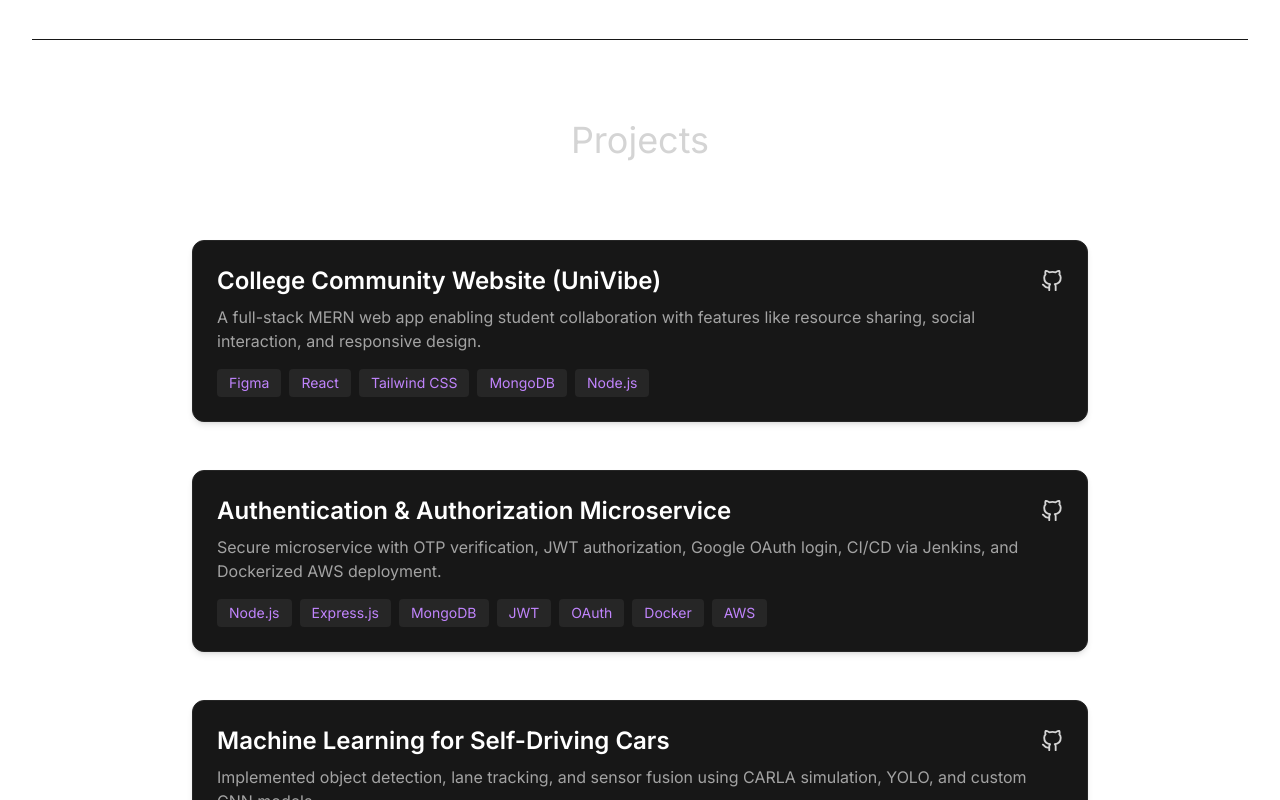
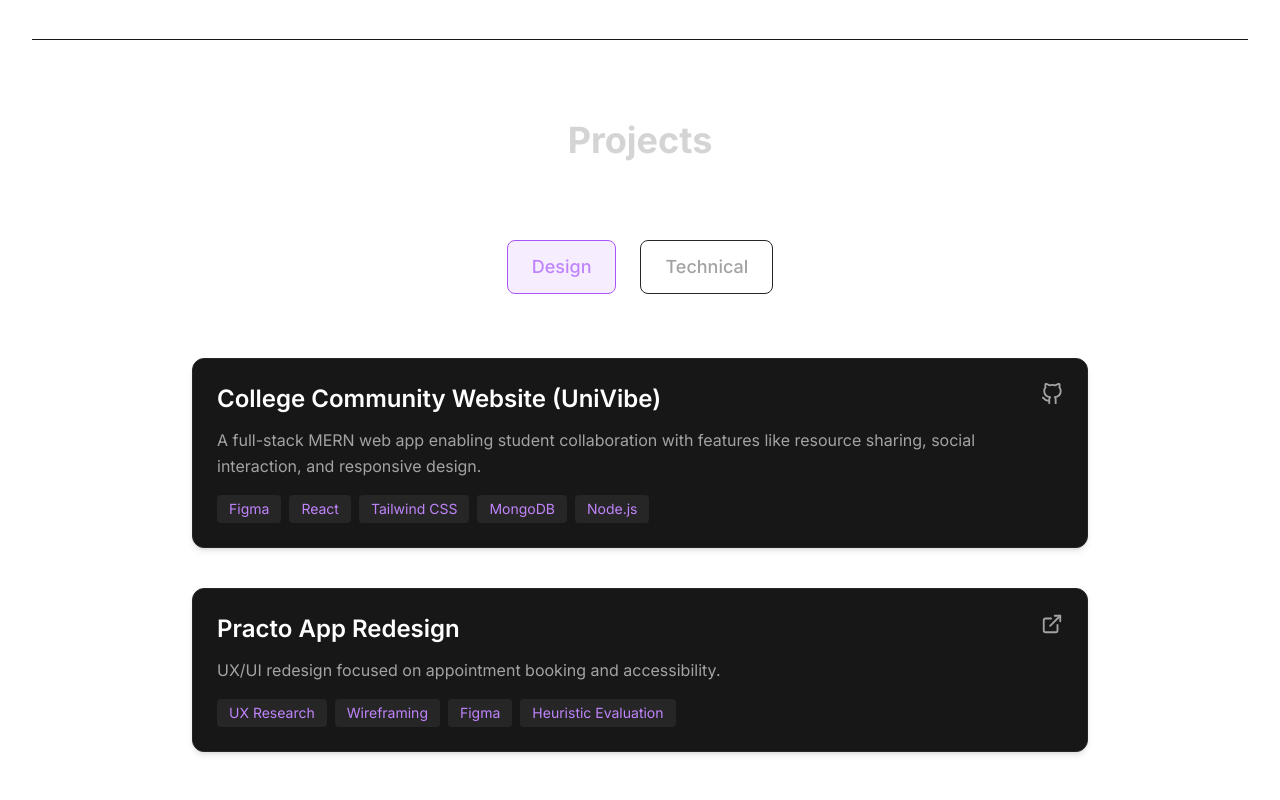
Before and after one commit to MankarGopal/Gopalmankardevfolio, a React (Vite) app: page / in a window 1280 px wide. Shown: the part 1920-2720 px from the top of the page. Built offline with nearby package versions, Linux system fonts and the light colour scheme.

Commit message:
project section ui updated

```diff
--- a/package.json
+++ b/package.json
@@ -17,6 +17,7 @@
     "react-dom": "^19.1.0",
     "react-icons": "^5.5.0",
     "react-tsparticles": "^2.12.2",
+    "swiper": "^12.0.3",
     "tsparticles": "^3.8.1"
   },
   "devDependencies": {
--- a/src/components/Project.jsx
+++ b/src/components/Project.jsx
@@ -1,88 +1,65 @@
+import { useState } from "react";
 import { PROJECTS } from "../constants";
-import { FiGithub, FiExternalLink } from "react-icons/fi";
-import { motion } from "framer-motion";
-
-// Animation Variants
-const containerVariants = {
-  hidden: {},
-  visible: {
-    transition: {
-      staggerChildren: 0.2,
-    },
-  },
-};
-
-const cardVariants = {
-  hidden: { opacity: 0, y: 40 },
-  visible: {
-    opacity: 1,
-    y: 0,
-    transition: {
-      duration: 0.6,
-      ease: "easeOut",
-    },
-  },
-};
+import { motion, AnimatePresence } from "framer-motion";
+import ProjectCard from "./projectcard";
 
 const Projects = () => {
+  const [activeTab, setActiveTab] = useState("design");
+
+  const filteredProjects = PROJECTS.filter(
+    (project) => project.category === activeTab
+  );
+
   return (
-    <div className="border-b border-neutral-900 pb-24">
-      <h1 className="my-20 text-center text-4xl">Projects</h1>
-      <motion.div
-        className="flex flex-col items-center gap-12"
-        variants={containerVariants}
-        initial="hidden"
-        whileInView="visible"
-        viewport={{ once: true, amount: 0.2 }}
-      >
-        {PROJECTS.map((project, index) => (
+    <section className="border-b border-neutral-900 pb-24">
+      {/* Section Title */}
+      <h1 className="my-20 text-center text-4xl font-bold">Projects</h1>
+
+      {/* 🔹 BUTTONS JUST BELOW TITLE */}
+      <div className="mb-16 flex justify-center gap-6">
+        <button
+          onClick={() => setActiveTab("design")}
+          className={`rounded-lg border px-6 py-3 text-lg font-medium transition
+            ${
+              activeTab === "design"
+                ? "border-purple-500 bg-purple-500/10 text-purple-400"
+                : "border-neutral-800 text-neutral-400 hover:border-neutral-600"
+            }`}
+        >
+          Design
+        </button>
+
+        <button
+          onClick={() => setActiveTab("technical")}
+          className={`rounded-lg border px-6 py-3 text-lg font-medium transition
+            ${
+              activeTab === "technical"
+                ? "border-purple-500 bg-purple-500/10 text-purple-400"
+                : "border-neutral-800 text-neutral-400 hover:border-neutral-600"
+            }`}
+        >
+          Technical
+        </button>
+      </div>
+
+      {/* CONTENT AREA */}
+      <div className="mx-auto max-w-6xl">
+        <AnimatePresence mode="wait">
           <motion.div
-            key={index}
-            variants={cardVariants}
-            className="w-full max-w-4xl rounded-xl border border-neutral-800 bg-neutral-900 p-6 shadow-md transition hover:shadow-purple-700/30"
+            key={activeTab}
+            initial={{ opacity: 0, y: 20 }}
+            animate={{ opacity: 1, y: 0 }}
+            exit={{ opacity: 0, y: -20 }}
+            transition={{ duration: 0.4 }}
+            className="flex flex-col items-center gap-10"
           >
-            <div className="flex items-center justify-between">
-              <h2 className="text-2xl font-semibold text-white">
-                {project.title}
-              </h2>
-              <div className="flex gap-4">
-                {project.github && (
-                  <a
-                    href={project.github}
-                    target="_blank"
-                    rel="noopener noreferrer"
-                    className="text-neutral-300 hover:text-white"
-                  >
-                    <FiGithub size={22} />
-                  </a>
-                )}
-                {project.demo && (
-                  <a
-                    href={project.demo}
-                    target="_blank"
-                    rel="noopener noreferrer"
-                    className="text-neutral-300 hover:text-white"
-                  >
-                    <FiExternalLink size={22} />
-                  </a>
-                )}
-              </div>
-            </div>
-            <p className="mt-2 text-neutral-400">{project.description}</p>
-            <div className="mt-4 flex flex-wrap gap-2">
-              {project.technologies.map((tech, i) => (
-                <span
-                  key={i}
-                  className="rounded bg-neutral-800 px-3 py-1 text-sm text-purple-400"
-                >
-                  {tech}
-                </span>
-              ))}
-            </div>
+            {filteredProjects.map((project, index) => (
+              <ProjectCard key={index} project={project} />
+            ))}
           </motion.div>
-        ))}
-      </motion.div>
-    </div>
+        </AnimatePresence>
+      </div>
+    </section>
   );
 };
 
--- /dev/null
+++ b/src/components/projectcard.jsx
@@ -0,0 +1,74 @@
+import { FiGithub, FiExternalLink } from "react-icons/fi";
+import { motion } from "framer-motion";
+
+// Card animation
+const cardVariants = {
+  hidden: { opacity: 0, y: 40 },
+  visible: {
+    opacity: 1,
+    y: 0,
+    transition: {
+      duration: 0.6,
+      ease: "easeOut",
+    },
+  },
+};
+
+const ProjectCard = ({ project }) => {
+  return (
+    <motion.div
+      variants={cardVariants}
+      className="w-full max-w-4xl rounded-xl border border-neutral-800 bg-neutral-900 p-6 shadow-md transition hover:shadow-purple-700/30"
+    >
+      {/* Title & Links */}
+      <div className="flex items-start justify-between gap-4">
+        <h2 className="text-2xl font-semibold text-white">{project.title}</h2>
+
+        <div className="flex gap-4">
+          {project.github && (
+            <a
+              href={project.github}
+              target="_blank"
+              rel="noopener noreferrer"
+              className="text-neutral-400 hover:text-white transition"
+              aria-label="GitHub Repository"
+            >
+              <FiGithub size={22} />
+            </a>
+          )}
+
+          {project.demo && (
+            <a
+              href={project.demo}
+              target="_blank"
+              rel="noopener noreferrer"
+              className="text-neutral-400 hover:text-white transition"
+              aria-label="Live Demo"
+            >
+              <FiExternalLink size={22} />
+            </a>
+          )}
+        </div>
+      </div>
+
+      {/* Description */}
+      <p className="mt-3 text-neutral-400 leading-relaxed">
+        {project.description}
+      </p>
+
+      {/* Tech Stack */}
+      <div className="mt-4 flex flex-wrap gap-2">
+        {project.technologies.map((tech, i) => (
+          <span
+            key={i}
+            className="rounded bg-neutral-800 px-3 py-1 text-sm text-purple-400"
+          >
+            {tech}
+          </span>
+        ))}
+      </div>
+    </motion.div>
+  );
+};
+
+export default ProjectCard;
--- a/src/constants/index.js
+++ b/src/constants/index.js
@@ -32,30 +32,31 @@
   {
     title: "College Community Website (UniVibe)",
     image: project1,
+    category: "design",
     description:
       "A full-stack MERN web app enabling student collaboration with features like resource sharing, social interaction, and responsive design.",
     technologies: ["Figma", "React", "Tailwind CSS", "MongoDB", "Node.js"],
     github: "https://github.com/MankarGopal",
   },
   {
-    title: "Authentication & Authorization Microservice",
-    image: project2,
+    title: "Practo App Redesign",
+    category: "design",
     description:
-      "Secure microservice with OTP verification, JWT authorization, Google OAuth login, CI/CD via Jenkins, and Dockerized AWS deployment.",
+      "UX/UI redesign focused on appointment booking and accessibility.",
     technologies: [
-      "Node.js",
-      "Express.js",
-      "MongoDB",
-      "JWT",
-      "OAuth",
-      "Docker",
-      "AWS",
+      "UX Research",
+      "Wireframing",
+      "Figma",
+      "Heuristic Evaluation",
     ],
-    github: "https://github.com/MankarGopal",
+    images: ["/projects/practo/1.png", "/projects/practo/2.png"],
+    demo: "https://behance.net/...",
   },
+
   {
     title: "Machine Learning for Self-Driving Cars",
     image: project3,
+    category: "technical",
     description:
       "Implemented object detection, lane tracking, and sensor fusion using CARLA simulation, YOLO, and custom CNN models.",
     technologies: ["Python", "TensorFlow", "CARLA", "Computer Vision", "YOLO"],
@@ -64,10 +65,24 @@
   {
     title: "Ensemble Learning for Diabetes Prediction",
     image: project4,
+    category: "technical",
     description:
       "Combined multiple ML models using soft voting to enhance accuracy; deployed on Render with Docker.",
     technologies: ["Python", "Scikit-learn", "Pandas", "Docker"],
     github: "https://github.com/MankarGopal",
+  },
+  {
+    title: "RiskApprove",
+    category: "technical",
+    description: "AI-powered risk-compliant investment advisor.",
+    technologies: ["React", "LLM", "RAG", "Node.js"],
+    github: "https://github.com/...",
+    demo: "https://...",
+    images: [
+      "/projects/riskapprove/1.png",
+      "/projects/riskapprove/2.png",
+      "/projects/riskapprove/3.png",
+    ],
   },
 ];
 
```
Also changed, not shown: src/components/Certificates.jsx (added), 1 other file (tests, documents, lock files or other folders).
